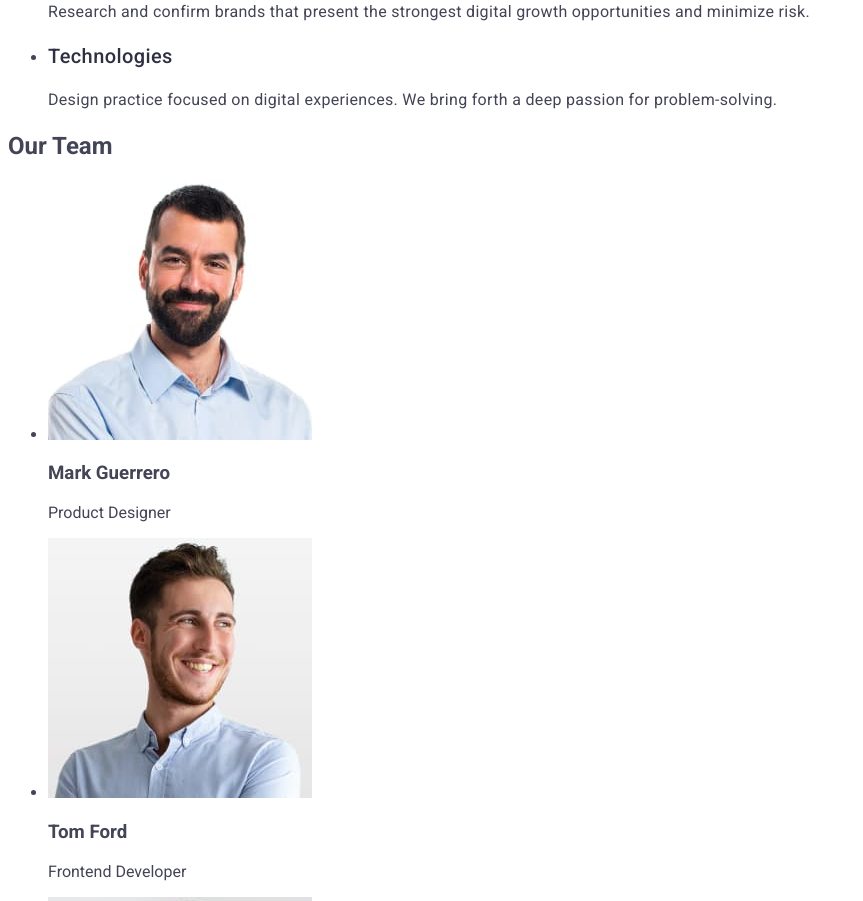
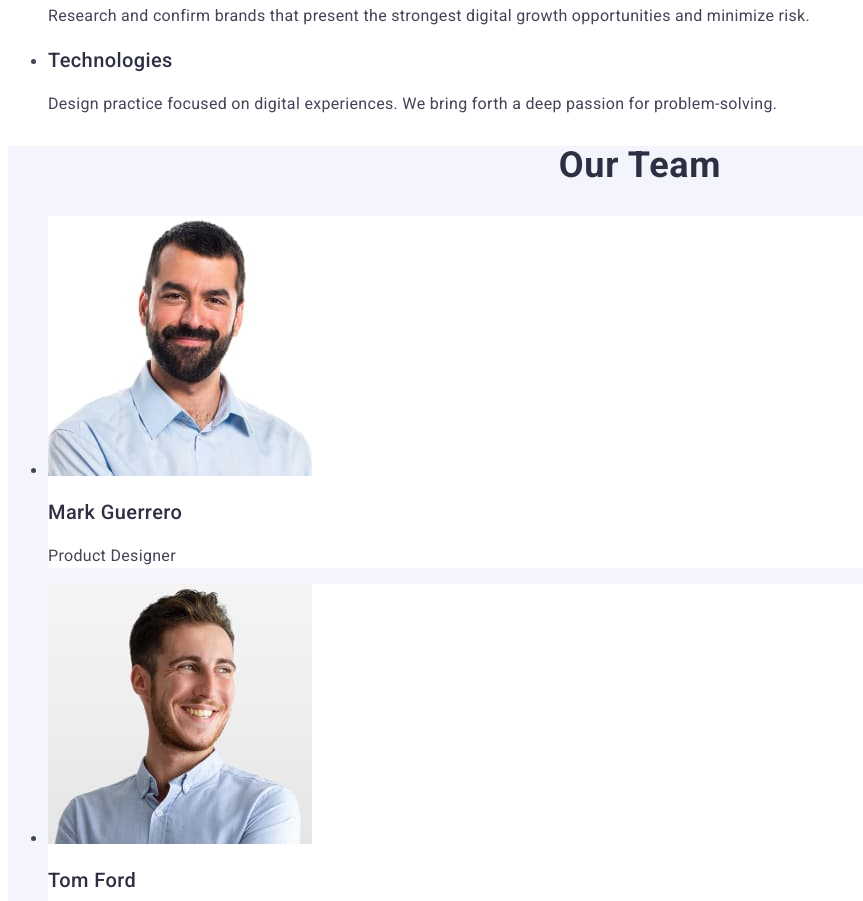
Before and after one commit to Galina-09/goit-markup-hw-02, a plain HTML site: page index.html in a window 1280 px wide. Shown: the part 600-1501 px from the top of the page, without its empty margins (0-863 px from the left). Drawn offline with Linux system fonts and the light colour scheme.

Commit message:
add style our team section

```diff
--- a/css/styles.css
+++ b/css/styles.css
@@ -28,6 +28,9 @@ body{
     font-weight: 700;
 }
 
+.logo .accent {
+    color: var(--c-background-hero);
+}
 .logo:hover,
 .logo:focus{
     color: var(--c-hover);
@@ -48,9 +51,7 @@ body{
     cursor: pointer;
 }
 
-.logo .accent{
-    color: var(--c-background-hero);
-}
+
 
 .address{
     font-style: normal;
@@ -83,10 +84,13 @@ body{
 }
 
 .button-hero{
+    font-family: 'Roboto', sans-serif;
+    font-size: 16px;
     background-color: var(--c-brand);
     color: #fff;
     font-weight: 500;
     line-height: 1.5;
+    letter-spacing: 0.04em;
 }
 
 .button-hero:hover,
@@ -112,3 +116,32 @@ body{
 }
 
 /*Our Team section*/
+.section-team{
+    background-color: var(--c-background-secondary);
+}
+
+.team-title{
+    color: var(--c-background-hero);
+    font-size:36px;
+    line-height: 1.11;
+    letter-spacing: 0.02em;
+    text-align: center;
+    text-transform: capitalize;
+}
+
+.team-li{
+    background-color: #fff;
+}
+
+.team-name{
+    font-size: 20px;
+    font-weight: 500;
+    line-height: 1.2;
+    letter-spacing: 0.02em;
+    color: var(--c-background-hero);
+}
+
+.team-text{
+    line-height: 1.5;
+    letter-spacing: 0.02em;
+}
--- a/index.html
+++ b/index.html
@@ -15,9 +15,7 @@
   <body>
     <header>
       <nav>
-        <a class="logo" href="./index.html"
-          >Web<span class="accent">Studio</span></a
-        >
+        <a class="logo" href="./index.html">Web<span>Studio</span></a>
         <ul>
           <li><a class="header-link" href="./index.html">Studio</a></li>
           <li><a class="header-link" href="">Portfolio</a></li>
@@ -90,8 +88,8 @@
               width="264"
               height="260"
             />
-            <h3>Mark Guerrero</h3>
-            <p>Product Designer</p>
+            <h3 class="team-name">Mark Guerrero</h3>
+            <p class="team-text">Product Designer</p>
           </li>
           <li class="team-li">
             <img
@@ -100,8 +98,8 @@
               width="264"
               height="260"
             />
-            <h3>Tom Ford</h3>
-            <p>Frontend Developer</p>
+            <h3 class="team-name">Tom Ford</h3>
+            <p class="team-text">Frontend Developer</p>
           </li>
           <li class="team-li">
             <img
@@ -110,8 +108,8 @@
               width="264"
               height="260"
             />
-            <h3>Camila Garcia</h3>
-            <p>Marketing</p>
+            <h3 class="team-name">Camila Garcia</h3>
+            <p class="team-text">Marketing</p>
           </li>
           <li class="team-li">
             <img
@@ -120,8 +118,8 @@
               width="264"
               height="260"
             />
-            <h3>Daniel Wilson</h3>
-            <p>UI Designer</p>
+            <h3 class="team-name">Daniel Wilson</h3>
+            <p class="team-text">UI Designer</p>
           </li>
         </ul>
       </section>
```
